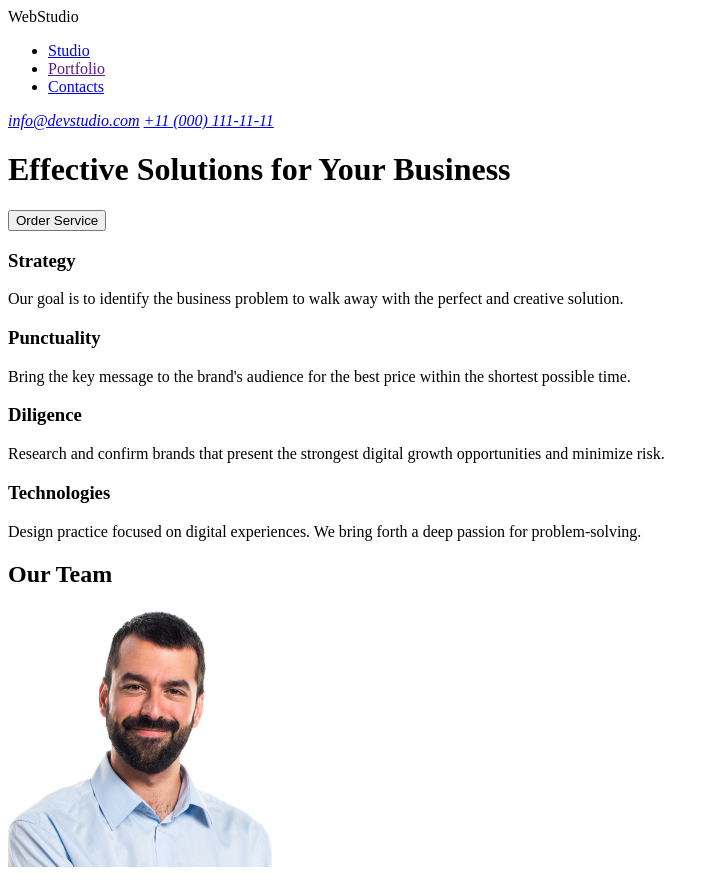
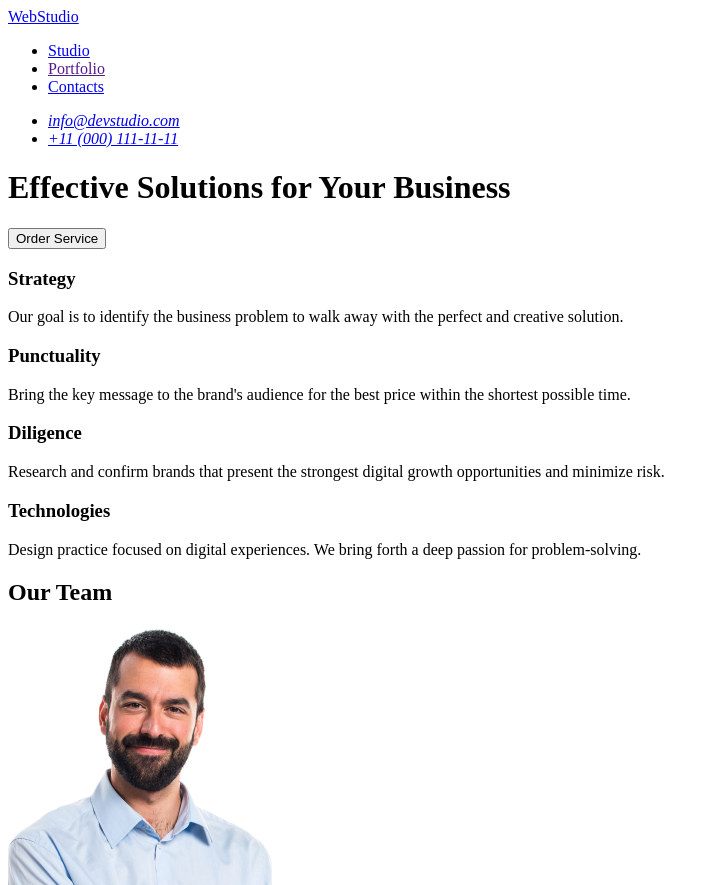
Before and after one commit to alexsharm/goit-markup-hw-01, a plain HTML site: page index.html in a window 1280 px wide. Shown: the top 885 px of the page, without its empty margins (0-714 px from the left). Drawn offline with Linux system fonts and the light colour scheme.

Commit message:
Update index.html

```diff
--- a/index.html
+++ b/index.html
@@ -7,8 +7,8 @@
   </head>
   <body>
     <header>
-      <a>WebStudio</a>
       <nav>
+        <a href="./index.html">WebStudio</a>
         <ul>
           <li><a href="#studio">Studio</a></li>
           <li><a href="">Portfolio</a></li>
@@ -16,8 +16,10 @@
         </ul>
       </nav>
       <address>
-        <a href="mailto:info@devstudio.com">info@devstudio.com</a>
-        <a href="tel:+110001111111">+11 (000) 111-11-11</a>
+        <ul>
+          <li><a href="mailto:info@devstudio.com">info@devstudio.com</a></li>
+          <li><a href="tel:+110001111111">+11 (000) 111-11-11</a></li>
+        </ul>
       </address>
       <h1>Effective Solutions for Your Business</h1>
       <button type="button">Order Service</button>
@@ -95,7 +97,7 @@
     </main>
     <!-- Contacts -->
     <footer id="contacts">
-      <a>WebStudio</a>
+      <a href="./index.html">WebStudio</a>
       <p>
         Increase the flow of customers and sales for your business with digital
         marketing & growth solutions.
```
